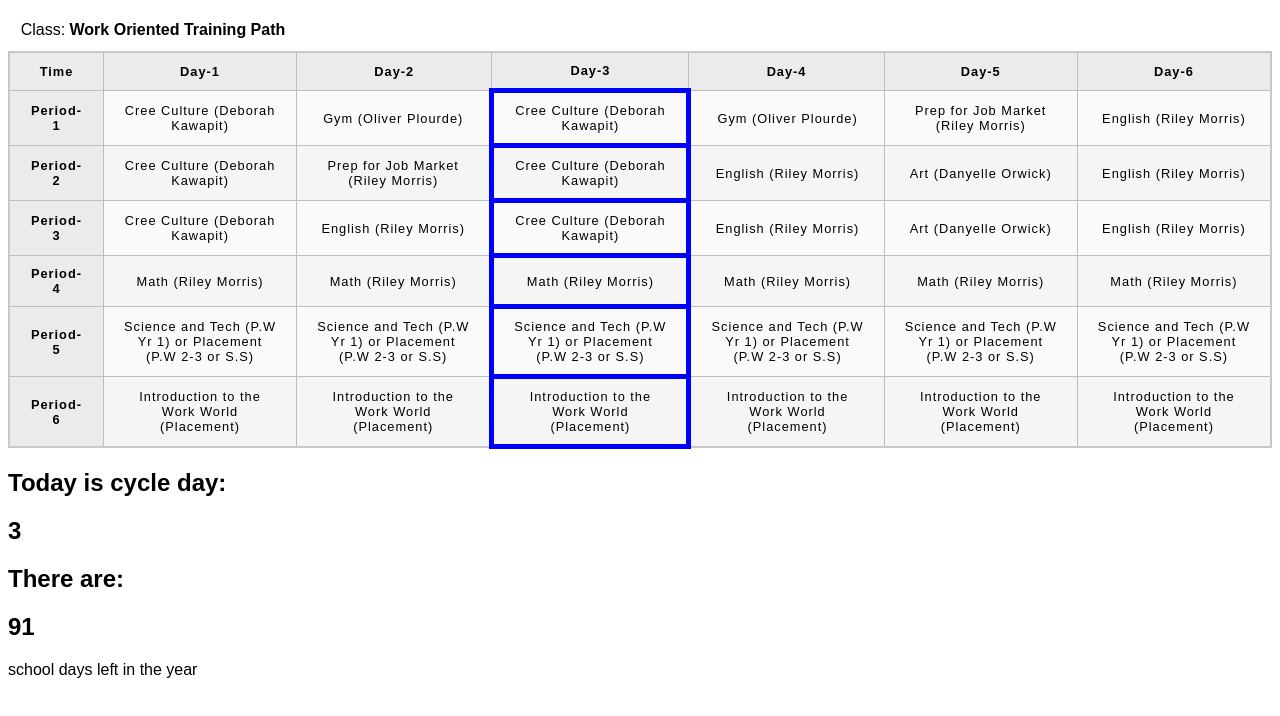
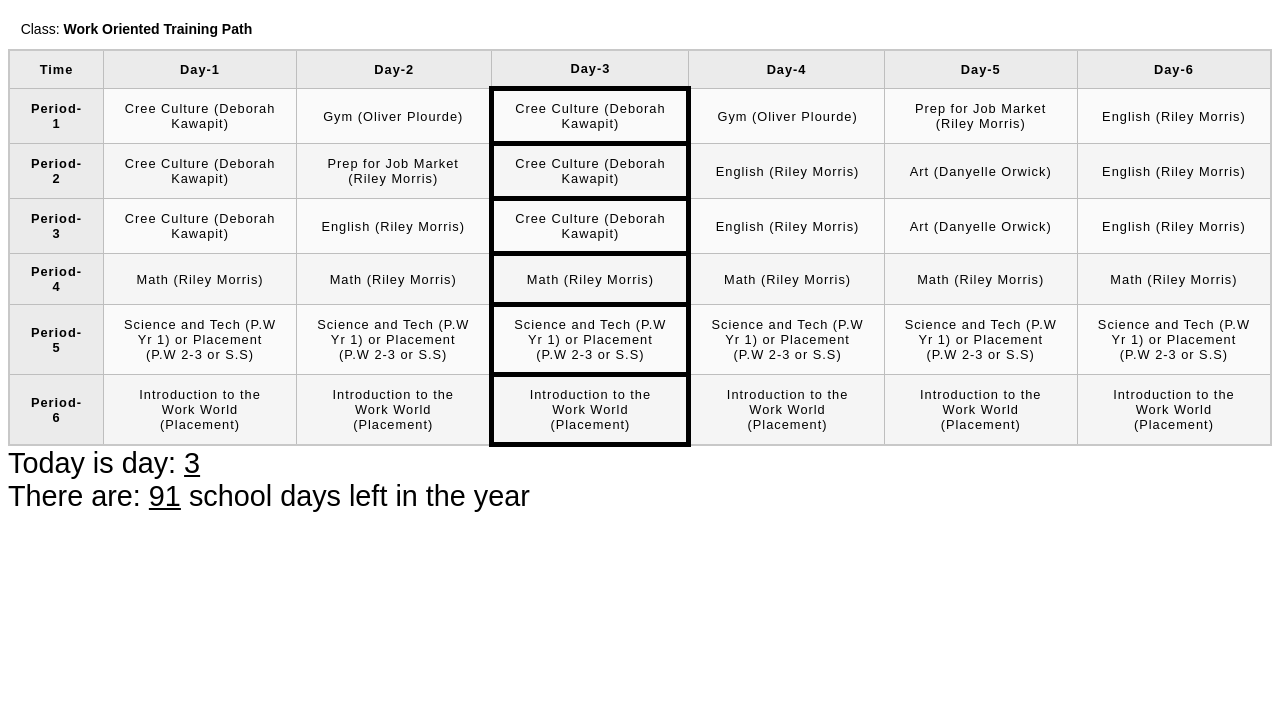
Before and after one commit to Riley-Morris/scheduleCheck, a plain HTML site: page index.html in a window 1280 px wide. Drawn offline with Linux system fonts and the light colour scheme.

Commit message:
add css and fix some html to display days left and cycle days properly

```diff
--- a/index.html
+++ b/index.html
@@ -82,10 +82,10 @@
         </tr>
     </table>
     <div class = 'textDisplayBox'>
-        <h2 class = 'textDisplayNeighbor'>Today is cycle day: <h2 id = 'cycleDay'></h2></h2>
+        <span class = 'textDisplayNeighbor'>Today is day: <span class = 'dynamicDisplay' id = 'cycleDay'></span></span>
     </div>
     <div class = 'textDisplayBox'>
-        <h2 class = 'textDisplayNeighbor'>There are:<h2 id = 'daysLeft'></h2>school days left in the year</h2>
+        <span class = 'textDisplayNeighbor'>There are: <span class = 'dynamicDisplay' id = 'daysLeft'></span> school days left in the year</span>
     </div>
 </body>
     <script src = 'script.js'></script>
--- a/script.js
+++ b/script.js
@@ -105,7 +105,7 @@ function createObjectAndValues(dateArray){
 function addCycleBorders(cycleDayClass){
   const cycleElements = document.querySelectorAll('.' + cycleDayClass)
   for (const element of cycleElements){
-    element.style.border = "thick solid #0000FF"
+    element.style.border = "thick solid #000000"
   }
 }
 
--- a/style.css
+++ b/style.css
@@ -1,7 +1,9 @@
 html {
     font-family: sans-serif;
   }
-
+ body{
+  font-size: 14px;
+ }
   table {
     border-collapse: collapse;
     border: 2px solid rgb(200,200,200);
@@ -36,14 +38,15 @@ html {
   .className{
     padding: 1%;
   }
-  select{
-    font-size: 90%;
-  }
 
 
-  .cycleDayBox{
-    padding: 1%;
-    margin-top: 1%;
-    font-size: 150%;
-    width: fit-content;
+  .textDisplayBox{
+    font-size: 1.8rem;
+
   }
+  .textDisplayNeighbor{
+    display: inline;
+    }
+  .dynamicDisplay{
+    text-decoration: underline;
+  }
```
